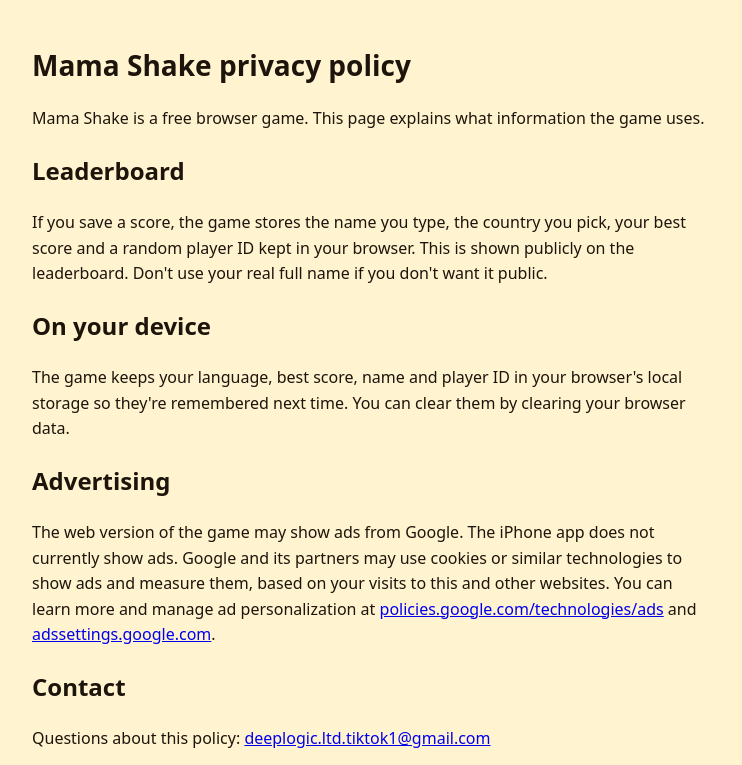
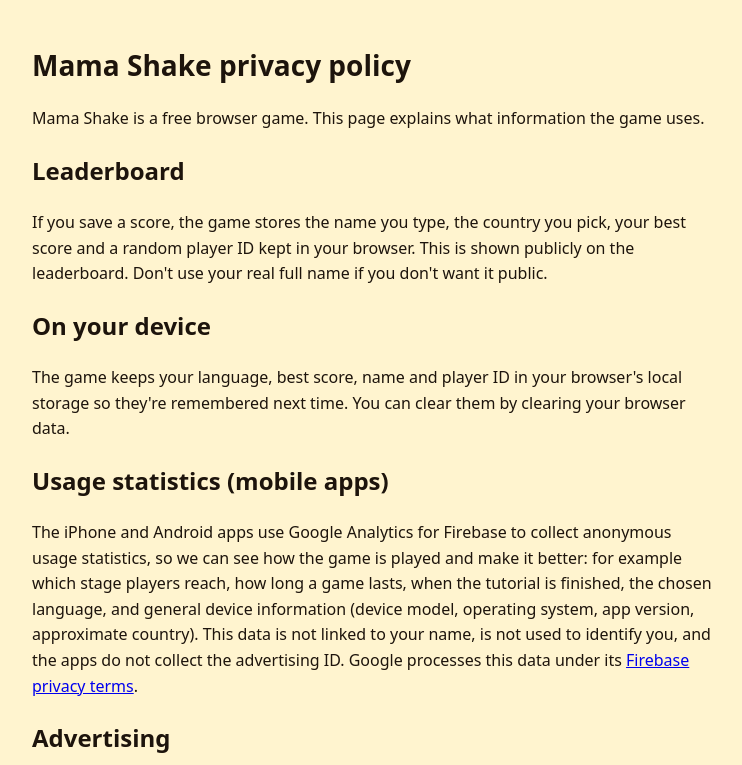
Before and after one commit to saarcohen1911/mama-shake-privacy, a plain HTML site: page index.html in a window 1280 px wide. Shown: the top 765 px of the page, without its empty margins (268-1010 px from the left). Drawn offline with Linux system fonts and the light colour scheme.

Commit message:
Update index.htmlAdd usage statistics (Firebase Analytics) section

```diff
--- a/index.html
+++ b/index.html
@@ -6,6 +6,8 @@
 <p>If you save a score, the game stores the name you type, the country you pick, your best score and a random player ID kept in your browser. This is shown publicly on the leaderboard. Don't use your real full name if you don't want it public.</p>
 <h2>On your device</h2>
 <p>The game keeps your language, best score, name and player ID in your browser's local storage so they're remembered next time. You can clear them by clearing your browser data.</p>
+<h2>Usage statistics (mobile apps)</h2>
+<p>The iPhone and Android apps use Google Analytics for Firebase to collect anonymous usage statistics, so we can see how the game is played and make it better: for example which stage players reach, how long a game lasts, when the tutorial is finished, the chosen language, and general device information (device model, operating system, app version, approximate country). This data is not linked to your name, is not used to identify you, and the apps do not collect the advertising ID. Google processes this data under its <a href="https://firebase.google.com/support/privacy">Firebase privacy terms</a>.</p>
 <h2>Advertising</h2>
 <p>The web version of the game may show ads from Google. The iPhone app does not currently show ads. Google and its partners may use cookies or similar technologies to show ads and measure them, based on your visits to this and other websites. You can learn more and manage ad personalization at <a href="https://policies.google.com/technologies/ads">policies.google.com/technologies/ads</a> and <a href="https://adssettings.google.com">adssettings.google.com</a>.</p>
 <h2>Contact</h2>
```
